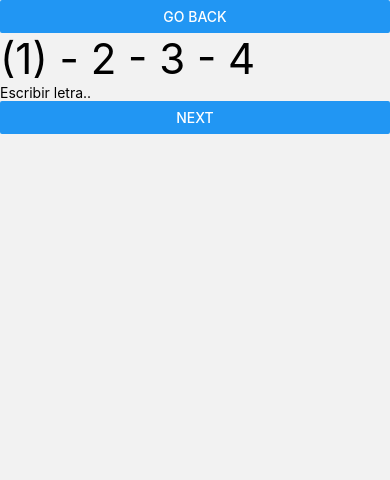
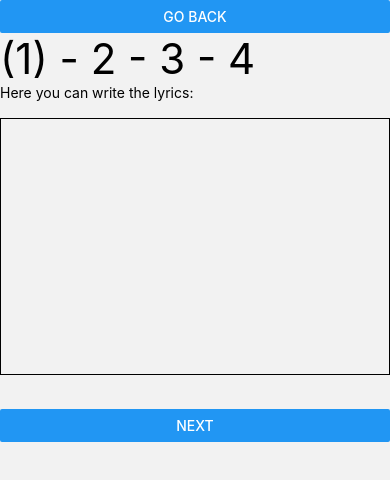
Before and after one commit to santiserena/SongBookApp, a React Native app: screen /ManuallyCreator in a window 390 px wide. Shown: the top 480 px of the page. Built offline with nearby package versions, Linux system fonts and the light colour scheme.

Commit message:
manual writing of song lyrics with spaces and line breaks

```diff
--- a/App.js
+++ b/App.js
@@ -19,6 +19,14 @@ export default function App() {
           headerShown: false,
         }}
       >
+        <Tab.Screen
+          name="ManuallyCreator"
+          component={ManuallyCreator}
+          options={{
+            tabBarStyle: { display: "none" },
+            tabBarButton: () => null,
+          }}
+        />
         <Tab.Screen name="My Songbook" component={MySongBook} />
         <Tab.Screen name="Explorer" component={Explorer} />
         <Tab.Screen name="Settings" component={SettingsScreen} />
@@ -40,14 +48,6 @@ export default function App() {
               tabBarButton: () => null,
             }}
           />
-            <Tab.Screen
-              name="ManuallyCreator"
-              component={ManuallyCreator}
-              options={{
-                tabBarStyle: { display: "none" },
-                tabBarButton: () => null,
-              }}
-            />
       </Tab.Navigator>
     </NavigationContainer>
   );
--- a/components/Creator/Creator2.jsx
+++ b/components/Creator/Creator2.jsx
@@ -58,7 +58,10 @@ export default function Creator2({ route, navigation }) {
 
     <ScrollView>
       <Button
-        onPress={() => navigation.navigate(backScreen)}
+        onPress={() => {
+          setLyrics([])
+          navigation.navigate(backScreen)
+        }}
         title="Go back"
       />
 
--- a/components/Creator/ManuallyCreator.jsx
+++ b/components/Creator/ManuallyCreator.jsx
@@ -1,30 +1,40 @@
-import { ScrollView, Text, Button, TouchableOpacity } from "react-native";
+import { useState } from "react";
+import { ScrollView, Text, Button, TextInput } from "react-native";
 
 export default function ManuallyCreator({ navigation }) {
+
+  const [lyrics, setLyrics] = useState('');
+
+  const next = () => {
+    navigation.navigate("Creator2", {
+      song: "nombre de cancion",
+      artist: "nombre de artista",
+      album: "nombre de album",
+      manuallyEnteredSongLyrics: `${lyrics} to erase`
+    });
+  };
+
   return (
     <ScrollView>
       <Button onPress={() => navigation.navigate("Creator")} title="Go back" />
       <Text style={{ fontSize: 42 }}>(1) - 2 - 3 - 4</Text>
-      <Text>Escribir letra..</Text>
 
-      {/* AGREGAR DOS PALABRAS AL FINAL Q SE BORRARAN SOLAS */}
+      {/* AGREGAR INPUTS PARA: song, artist, album y control q haya algo escrito */}
 
-      <Button
-          onPress={() =>
-            navigation.navigate("Creator2", {
-              song: 'nombre de cancion',
-              artist: 'nombre de artista',
-              album: 'nombre de album',
-              manuallyEnteredSongLyrics: 'soy toda la letra de la cancion ME BORRO'
-            })
-          }
-          title='Next'
+      <Text>Here you can write the lyrics:{"\n\n"}</Text>
 
-        >
-          <Text>Next -boton- revisar que no sea un string vacio </Text>
-        </Button>
+      <TextInput
+        style={{ borderWidth: 1 }}
+        multiline={true}
+        numberOfLines={15}
+        onChangeText={(ev) => setLyrics(ev)}
+      />
 
-      {/*  <Button onPress={() => navigation.navigate("Creator2")} title="Next" /> */}
+      <Text>{"\n\n"}</Text>
+
+      <Button onPress={() => next()} title="Next">
+        <Text>Next -boton- revisar que no sea un string vacio </Text>
+      </Button>
     </ScrollView>
   );
 }
```
